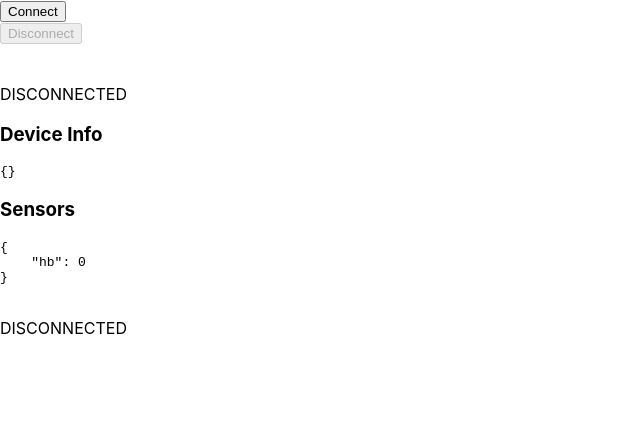
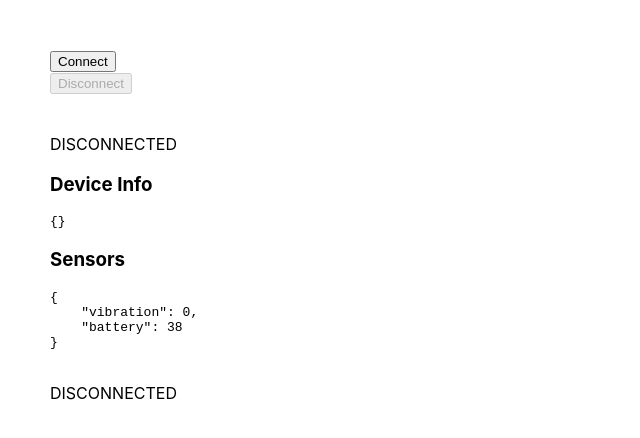
Before and after one commit to claudiotorresm/ibm-iot-nrf52t, a React (Create React App) app: page / in a window 1280 px wide. Shown: the top 438 px of the page, without its empty margins (0-640 px from the left). Built offline with nearby package versions, Linux system fonts and the light colour scheme.

Commit message:
Sensor Updates

```diff
--- a/src/App.js
+++ b/src/App.js
@@ -16,11 +16,14 @@ function App() {
     setToken,
     writeName,
     writeToken,
-    error
+    error,
+    warning,
   } = useThingy();
 
+  const { hb, ..._sensors } = sensors;
+
   return (
-    <div className="App">
+    <div className="App" style={{marginLeft:50, marginTop: 50 }}>
       <header className="App-header">
         <button onClick={connect} disabled={status !== "DISCONNECTED"}>
           Connect
@@ -34,6 +37,7 @@ function App() {
         <br />
         {status}
         {error && <div style={{ color: "red" }}>{error}</div>}
+        {warning && <div style={{ color: "brown" }}>Warning: {warning}</div>}
       </header>
       {typeof info.name === "string" && (
         <div>
@@ -54,7 +58,7 @@ function App() {
       <h3>Device Info</h3>
       <pre>{JSON.stringify(info, null, 4)}</pre>
       <h3>Sensors</h3>
-      <pre>{JSON.stringify(sensors, null, 4)}</pre>
+      <pre>{JSON.stringify(_sensors, null, 4)}</pre>
       <br/>
       {iotpStatus}
     </div>
--- a/src/state/useIotp.js
+++ b/src/state/useIotp.js
@@ -22,10 +22,12 @@ export function IotpProvider({ children }) {
         "auth-token": authToken
       });
 
+      setClient(_client); // first connection
+
       _client.on("connect", () => {
         setStatus("CONNECTED");
+        setClient(_client); // first connection
         if (!client) {
-          setClient(_client); // first connection
           resolve(_client);
         }
       });
--- a/src/state/useThingy.js
+++ b/src/state/useThingy.js
@@ -1,4 +1,10 @@
-import React, { createContext, useContext, useState, useReducer } from "react";
+import React, {
+  createContext,
+  useContext,
+  useState,
+  useReducer,
+  //useEffect
+} from "react";
 import Thingy from "thingy52_web_bluetooth";
 import useInterval from "./useInterval";
 import useIotp from "./useIotp";
@@ -7,6 +13,7 @@ const DEBUG = !!parseInt(process.env.REACT_APP_DEBUG_NRF_CONNECTION);
 
 // How often should we publish sensor readings? (default 5 secs)
 const publishInterval = parseInt(process.env.REACT_APP_IOTP_PUBLISH) || 5000;
+
 if (DEBUG) console.log(`Publish Interval: ${publishInterval} ms`);
 
 export const [
@@ -31,6 +38,7 @@ export const UOM = {
   co2: "ppm",
   voc: "ppb",
   heading: "°",
+  vibration: "times",
   orientation: "side (facing down)"
 };
 
@@ -56,13 +64,15 @@ const defaultInfo = {
   token: undefined
 };
 
+const defaultSensors = { hb: 0, vibration: 0, battery: 38 };
+
 const Ctx = createContext();
 
 export const ThingyProvider = ({ children }) => {
   const [thingy, setThingy] = useState();
   const [status, setStatus] = useState("DISCONNECTED");
   const [info, setInfo] = useReducer(infoReducer, defaultInfo);
-  const [sensors, dispatchSensorReading] = useReducer(sensorReducer, { hb: 0 });
+  const [sensors, dispatchSensorReading] = useReducer(sensorReducer, { ...defaultSensors });
   const [heartBeat, setHeartBeat] = useState(0);
   const [ticks, setTicks] = useState(0);
   const [buttonPressed, setButtonPressed] = useState();
@@ -98,8 +108,6 @@ export const ThingyProvider = ({ children }) => {
         authToken: serial
       });
 
-      console.log(iotp);
-
       thingy.firmware.read().then(({ firmware }) => {
         const VERSIONS = process.env.REACT_APP_KNOWN_NRF_VERSIONS;
         const knownVersions = VERSIONS.split("|");
@@ -118,22 +126,12 @@ export const ThingyProvider = ({ children }) => {
         "pressure",
         "gas",
         "heading",
-        "gravityvector"
+        "gravityvector",
+        "tap"
       ].forEach(serviceName => {
         thingy.addEventListener(serviceName, dispatchSensorReading);
         thingy[serviceName].start();
       });
-
-      thingy.addEventListener("tap", ({ detail }) => {
-        //if (client) {
-          //publish(detail, "vibration");
-          if (DEBUG) {
-            console.log(`Tap Detected: ${detail.direction} ${detail.count}`);
-            if (!client) console.warn("no client for tap");
-          }
-        //}
-      });
-      thingy.tap.start();
 
       thingy.addEventListener("button", ({ detail: { value } }) => {
         if (value) {
@@ -152,7 +150,7 @@ export const ThingyProvider = ({ children }) => {
       // set up the speaker
       await thingy.soundconfiguration.write({ speakerMode: 3 });
       setTimeout(() => {
-        thingy.speakerdata.write(SPEAKER_DING);
+        thingy.speakerdata.write( iotp ? SPEAKER_DING : SPEAKER_BEEP );
       }, 100);
 
       setStatus("CONNECTED");
@@ -168,13 +166,20 @@ export const ThingyProvider = ({ children }) => {
     await thingy.disconnect();
     setThingy();
     setInfo(defaultInfo);
-    dispatchSensorReading({ type: "RESET" });
+    dispatchSensorReading({ type: "RESET-ALL" });
     setHeartBeat(0);
     setTicks(0);
     setError();
     setWarning();
     setStatus("DISCONNECTED");
   }
+
+  /*
+  // this is an effect that happens everytime the client changes
+  useEffect(() => {
+    if (client) console.log(`!client!`);
+  }, [client]);
+  */
 
   useInterval(() => {
     if (thingy) {
@@ -185,7 +190,7 @@ export const ThingyProvider = ({ children }) => {
       }
 
       // force an error if the thingy is upsidedown
-      if (sensors.orientation === 1) {
+      if (sensors.orientation === 5) {
         setError("maintenance required");
         thingy.speakerdata.write(SPEAKER_SIREN);
       }
@@ -200,6 +205,7 @@ export const ThingyProvider = ({ children }) => {
       if (client) {
         const { hb, ...data } = sensors;
         publish(data);
+        dispatchSensorReading({ type: "RESET-TICK" });
       }
 
       // maintain connection state
@@ -287,13 +293,13 @@ function sensorReducer(state, { type, detail }) {
       const { x, y, z } = detail.value;
       let orientation;
       if (z >= 9.7 && z <= 9.9) orientation = 0; // "BOTTOM";
-      if (z >= -9.9 && z <= -9.7) orientation = 1; // "TOP";
+      if (z >= -9.9 && z <= -9.7) orientation = 5; // "TOP";
 
-      if (x >= 9.7 && x <= 9.9) orientation = 2; // "FRONT";
-      if (x >= -9.9 && x <= -9.7) orientation = 3; //"BACK";
+      if (x >= 9.7 && x <= 9.9) orientation = 1; // "FRONT";
+      if (x >= -9.9 && x <= -9.7) orientation = 2; //"BACK";
 
-      if (y >= 9.7 && y <= 9.9) orientation = 4; // "RIGHT";
-      if (y >= -9.9 && y <= -9.7) orientation = 5; //"LEFT";
+      if (y >= 9.7 && y <= 9.9) orientation = 3; // "RIGHT";
+      if (y >= -9.9 && y <= -9.7) orientation = 4; //"LEFT";
 
       return {
         ...state,
@@ -301,8 +307,16 @@ function sensorReducer(state, { type, detail }) {
         orientation
       };
 
-    case "RESET":
-      return { hb: 0 };
+    case "tap":
+      return { ...state, hb, vibration: state.vibration + detail.count };
+
+    // Reset any readings that need to be reset after every IoT "Publish"
+    case "RESET-TICK":
+      return { ...state, hb, vibration: 0 };
+
+      // Reset Everything
+    case "RESET-ALL":
+      return { hb: 0, vibration: 0 };
 
     default:
       console.error(
```
Also changed, not shown: 1 other file (tests, documents, lock files or other folders).
